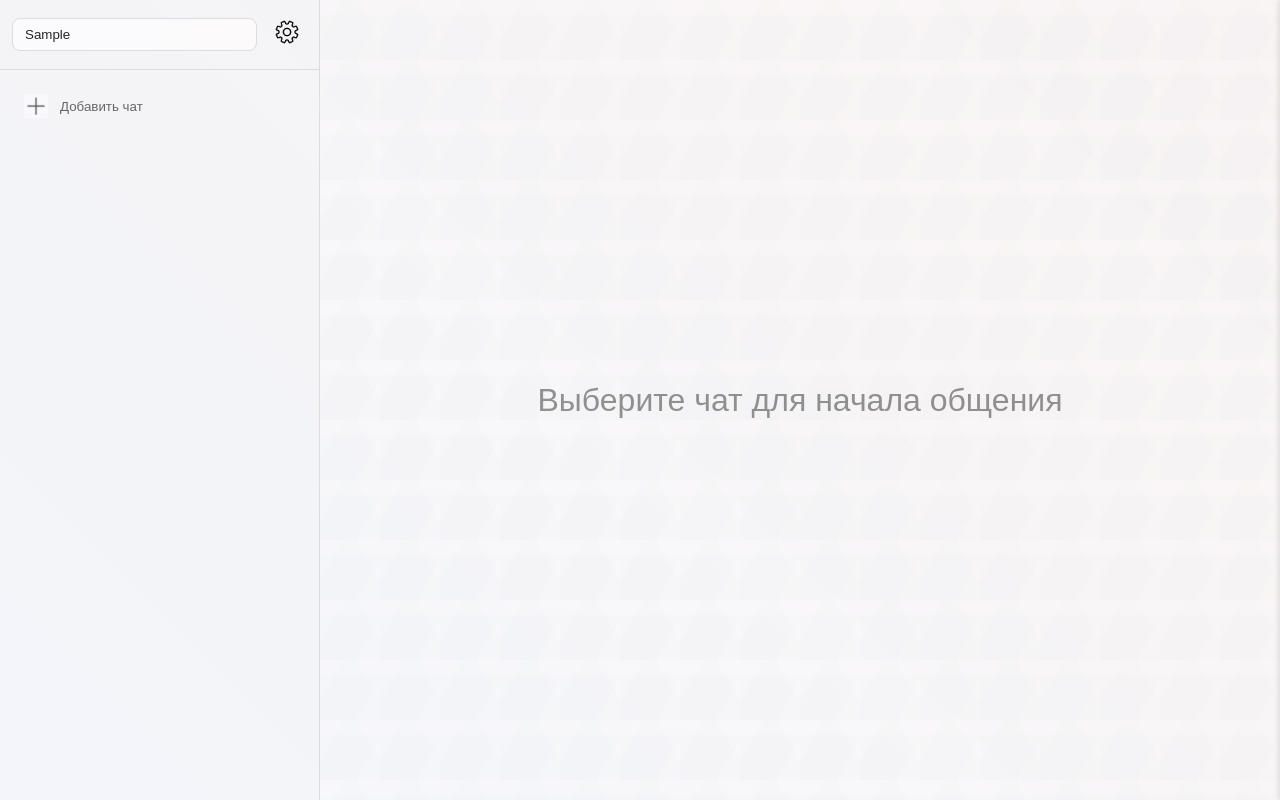
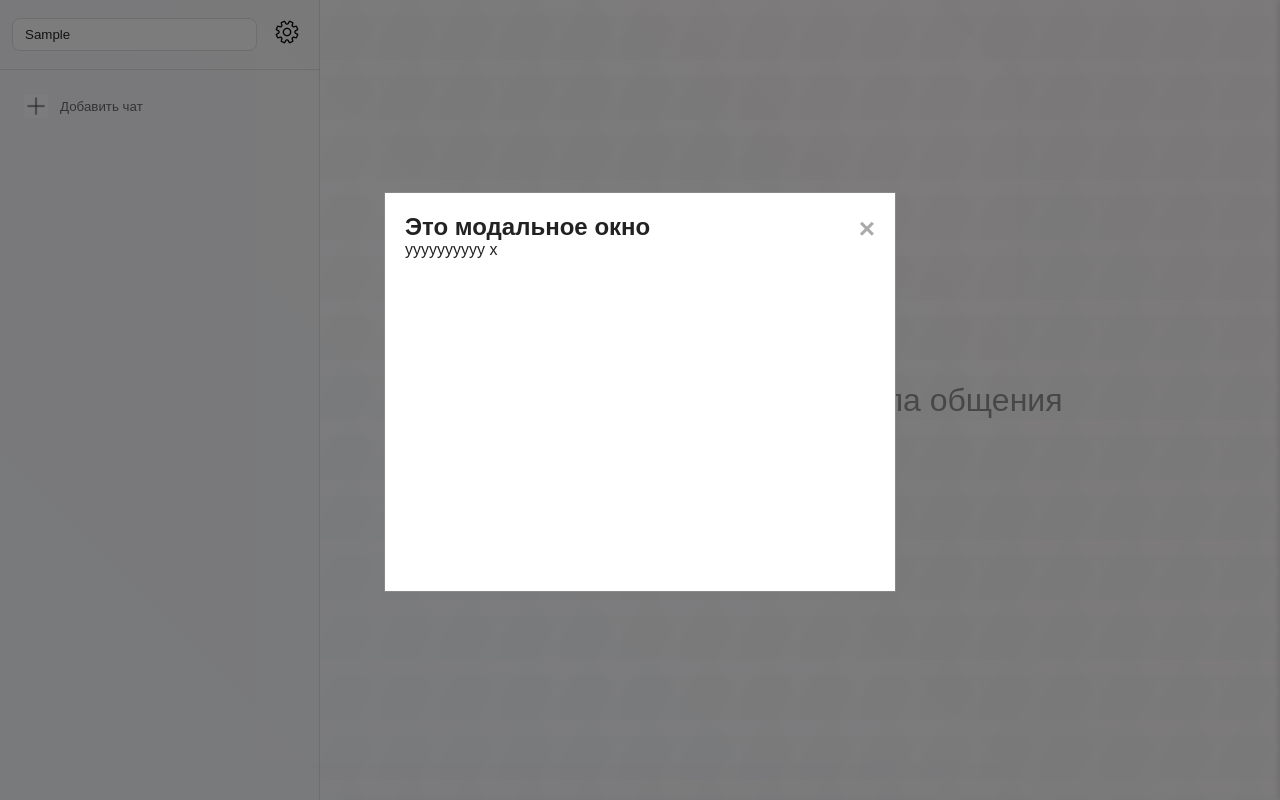
Before and after one commit to PatAmigo0/Project-WebSocialApp, a plain HTML site: page index.html in a window 1280 px wide. Both pictures are taken after typing "Sample" into the empty fields and a click on the button "Добавить чат". Drawn offline with Linux system fonts and the light colour scheme.

Commit message:
пока сделал появление и закрытия окна

```diff
--- a/CSS/sidebar.css
+++ b/CSS/sidebar.css
@@ -201,3 +201,43 @@
     padding: 0;
     margin: 0;
 }
+
+/*стили для добавления чата*/
+
+body {
+    font-family: Arial, sans-serif;
+}
+
+.modal {
+    display: none;
+    position: fixed;
+    z-index: 1;
+    left: 0;
+    top: 0;
+    width: 100%;
+    height: 100%;
+    background-color: rgba(0, 0, 0, 0.5); /* затененный фон*/
+}
+
+.modal-content {
+    background-color: #fff;
+    margin: 15% auto;
+    padding: 20px;
+    width: 40%;
+    height: 50%;
+    border: 1px solid #888;
+}
+
+.close-button {
+    color: #aaa;
+    float: right;
+    font-size: 28px;
+    font-weight: bold;
+}
+
+.close-button:hover,
+.close-button:focus {
+    color: black;
+    text-decoration: none;
+    cursor: pointer;
+}
--- a/JS/script.js
+++ b/JS/script.js
@@ -124,6 +124,28 @@ function initMain()
     elements.sendButton.addEventListener("click", eventHandlers.sendMessage);
     elements.messageInput.addEventListener("keypress", eventHandlers.handleKeyPress);
 
+    elements.addChatButton.addEventListener("click", eventHandlers.search_chat);
+    const modal = document.getElementById('modal');
+    const closeButton = document.getElementById('closeButton');
+
+    // это закрывает окно на крестик
+    closeButton.addEventListener('click', function() {
+        modal.style.display = 'none';
+    });
+
+    // это закрывает окно при нажатии на лубую область вне окна поиска
+    window.addEventListener('click', function(event) {
+        if (event.target == modal) {
+            modal.style.display = 'none';
+            }
+    });
+
+    // это открывает окно
+    elements.addChatButton.addEventListener("click", () =>
+        {
+            modal.style.display = 'block';
+        });
+
     elements.themeRadios.forEach(radio =>
     {
         radio.addEventListener("change", () =>
--- a/index.html
+++ b/index.html
@@ -137,6 +137,16 @@
                 </div>
             </div>
         </div>
+
+        <!-- окно поиска -->
+        <div id="modal" class="modal">
+            <div class="modal-content">
+                <span class="close-button" id="closeButton">&times;</span>
+                <h2>Это модальное окно</h2>
+                <p>уууууууууу x</p>
+            </div>
+        </div>
+
     </div>
 
     <script type="module" src="JS/script.js"></script>
```
